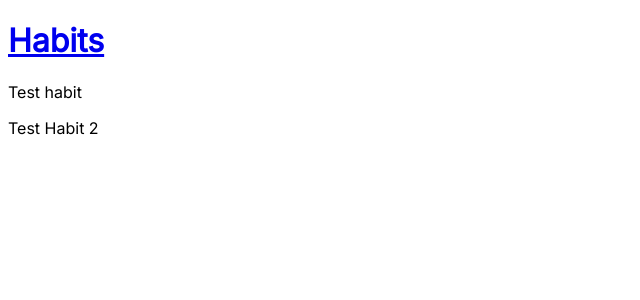
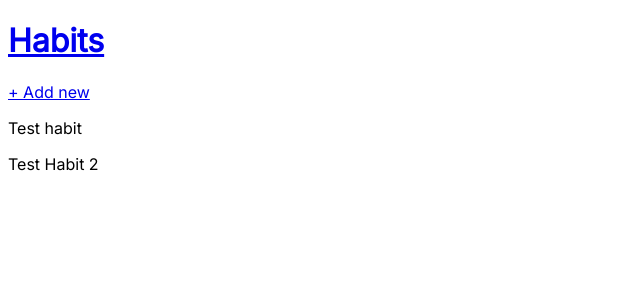
Before and after one commit to kiminzajnr/Habit_Tracker, a Flask app: page / in a window 1280 px wide. Shown: the top 300 px of the page, without its empty margins (0-640 px from the left). Run offline with Flask 3, Linux system fonts and the light colour scheme.

Commit message:
Add display and save habits

```diff
--- a/templates/layout.html
+++ b/templates/layout.html
@@ -14,6 +14,9 @@
     <body>
         <header class="header">
             <h1 class="header__logo"><a href="{{ url_for('index') }}" class="header__link">Habits</a></h1>
+            {% if "add" not in request.endpoint %}
+                <a href="{{ url_for('add_habit') }}" class="header__link">+ Add new</a>
+            {% endif %}
         </header>
 
         <main class="main">
```
